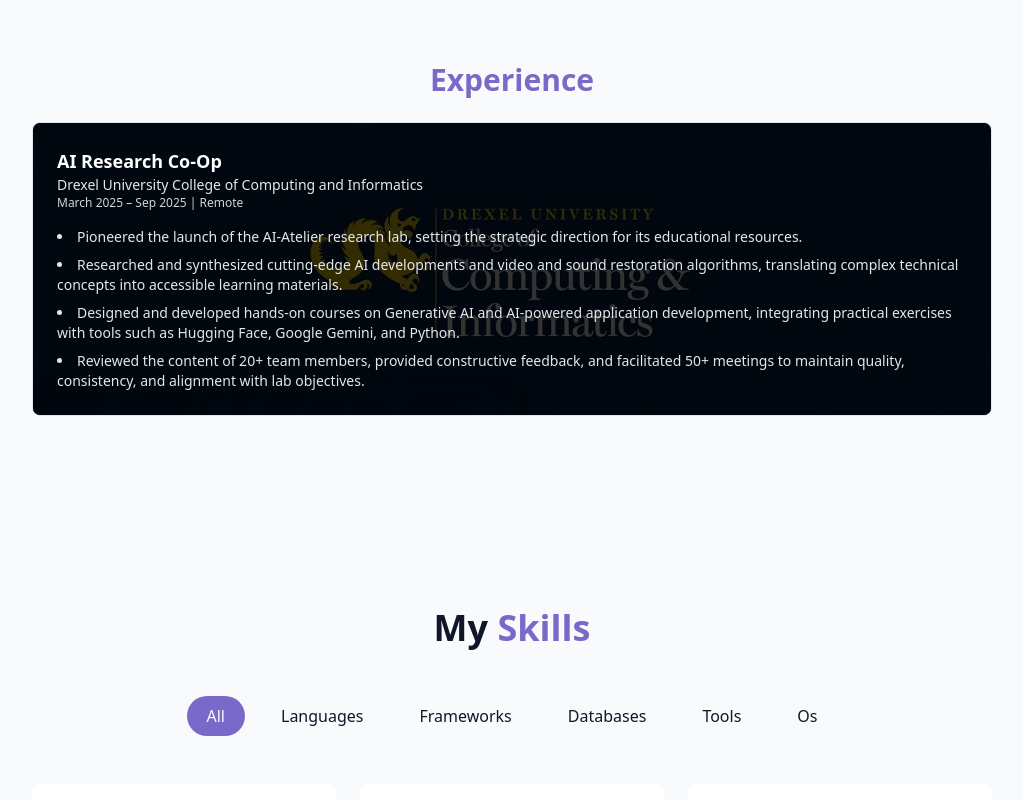
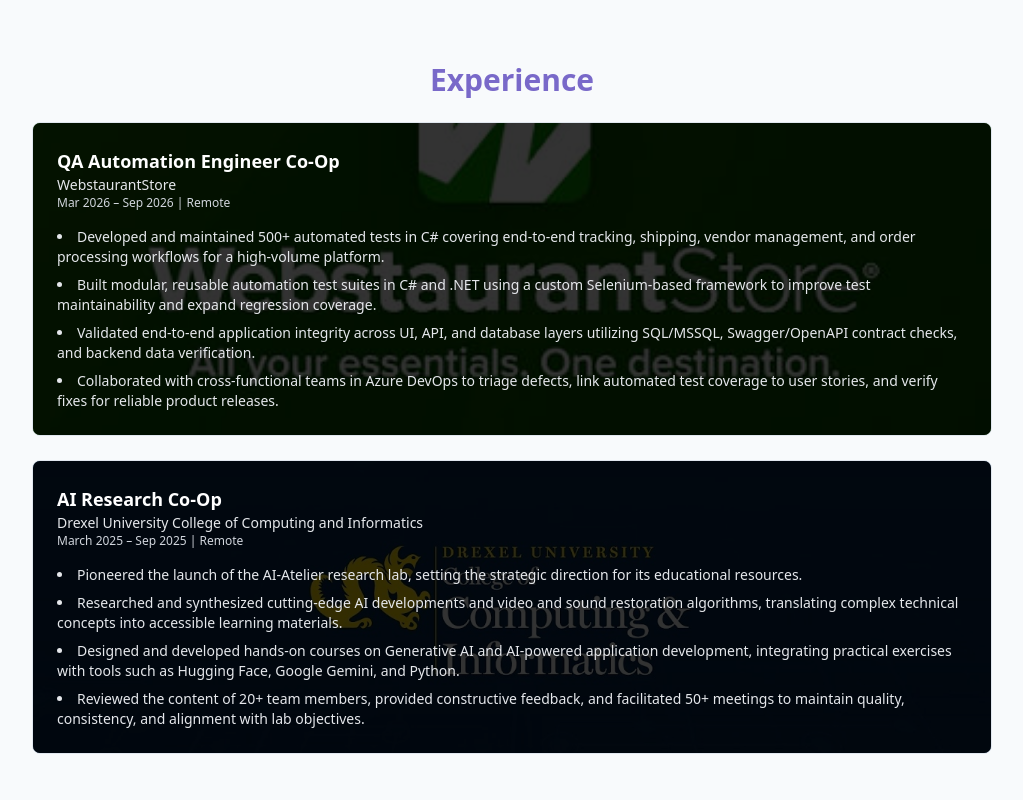
Before and after one commit to rubberart7/Main_Portfolio_Website, a React (Vite) app: page / in a window 1280 px wide. Shown: the part 1340-2140 px from the top of the page, without its empty margins (128-1151 px from the left). Built offline with nearby package versions, Linux system fonts and the light colour scheme.

Commit message:
add webstaurant version

```diff
--- a/src/components/AboutSection.jsx
+++ b/src/components/AboutSection.jsx
@@ -1,4 +1,5 @@
 import aiResearchCoopBg from "../assets/images/drexel-cci-logo.jpg";
+import webstaurantBg from "../assets/images/webstaurant-bg-image.jpg";
 
 export const AboutSection = () => {
   return (
@@ -44,6 +45,42 @@
         <div className="grid grid-cols-1 gap-6">
           <div className="card-hover overflow-hidden rounded-lg relative min-h-[250px] border border-border">
             <img
+              src={webstaurantBg}
+              alt="WebstaurantStore Logo"
+              className="absolute inset-0 w-full h-full object-cover z-0"
+            />
+
+            <div className="absolute inset-0 bg-black/80 z-10" />
+
+            <div className="relative z-20 p-6 h-full text-left">
+              <h4 className="font-semibold text-lg text-white">
+                QA Automation Engineer Co-Op
+              </h4>
+              <p className="text-sm text-gray-200">
+                WebstaurantStore
+              </p>
+              <p className="text-xs text-gray-300 mb-4">
+                Mar 2026 – Sep 2026 | Remote
+              </p>
+              <ul className="list-disc list-inside text-gray-200 text-sm space-y-2">
+                <li>
+                  Developed and maintained 500+ automated tests in C# covering end-to-end tracking, shipping, vendor management, and order processing workflows for a high-volume platform.
+                </li>
+                <li>
+                  Built modular, reusable automation test suites in C# and .NET using a custom Selenium-based framework to improve test maintainability and expand regression coverage.
+                </li>
+                <li>
+                  Validated end-to-end application integrity across UI, API, and database layers utilizing SQL/MSSQL, Swagger/OpenAPI contract checks, and backend data verification.
+                </li>
+                <li>
+                  Collaborated with cross-functional teams in Azure DevOps to triage defects, link automated test coverage to user stories, and verify fixes for reliable product releases.
+                </li>
+              </ul>
+            </div>
+          </div>
+
+          <div className="card-hover overflow-hidden rounded-lg relative min-h-[250px] border border-border">
+            <img
               src={aiResearchCoopBg}
               alt="Drexel CCI Logo"
               className="absolute inset-0 w-full h-full object-cover z-0"
```
